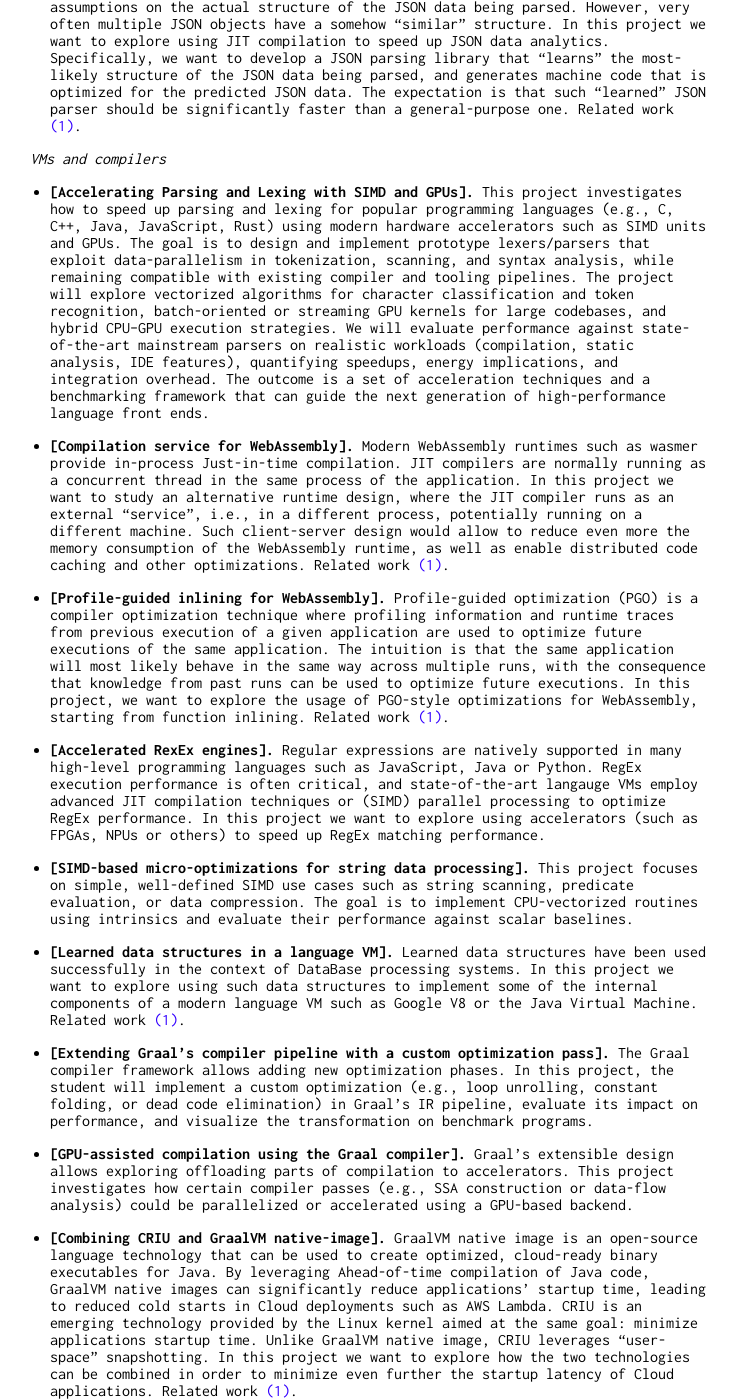
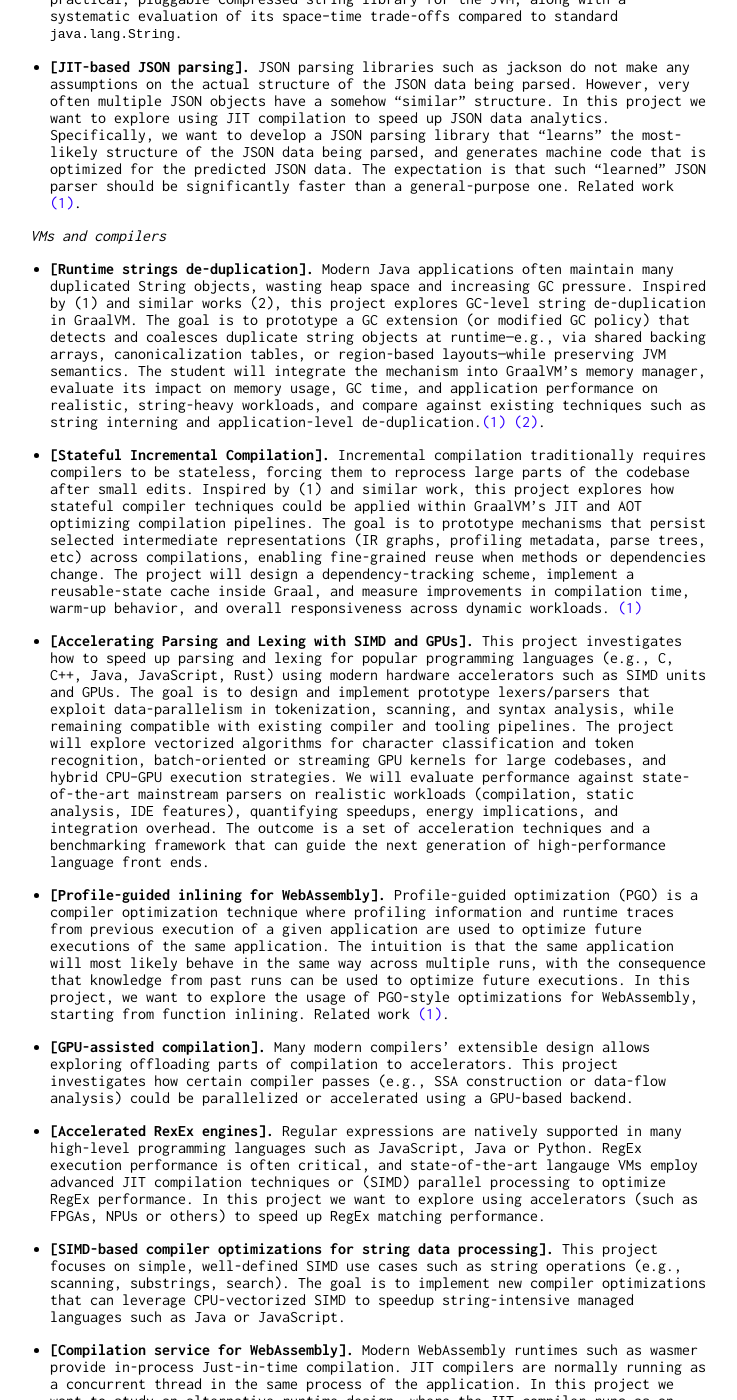
Before and after one commit to eleinadani/eleinadani.github.io, a Jekyll site: the page built from projects.md, in a window 1280 px wide and 1400 px high, scrolled down 1408 px. Shown: the whole window, without its empty margins (260-997 px from the left). Built offline with Jekyll 4.4.1, drawn with Linux system fonts in a browser that asks for light colours; our own code applies the rules of GitHub Pages for plain Markdown files; some of the changed text lies outside the part shown.

Commit message:
update projects

```diff
--- a/projects.md
+++ b/projects.md
@@ -10,6 +10,10 @@ My research interests are at the intersection of **Systems** and **Language runt
 
 All offered projects are challenging and require good systems programming and knowledge. I assume that at the Bachelor’s level you have taken (or you are familiar with some of the topics of) **Computer Organization**, **Advanced Systems Programming**, **Compiler Construction**, **Operating Systems**, and **Concurrency and Multithreading**. At the Master’s level, you have taken/or you are familiar with at least some of **Programming Large-Scale Parallel Systems**,  **Systems Seminar**, **Programming Multi-core and Many-core Systems**. Very good knowledge of Java, C, C++, Rust, or comparable languages is strongly recommended.
 
+#### Literature studies.
+
+Literature studies are often paired with a MSc thesis. In exceptional cases (e.g., a MSc thesis with industry) I am happy to supervise literature studies on all areas related to the BSc and MSc topics below.
+
 
 ### MSc-level projects.
 
@@ -19,12 +23,10 @@ _High performance data_
 
 * **[Parallel GPU-based data de-serialization].** Data de-serialization (e.g. of JSON data) remains a key bottleneck in many analytics workloads. This project investigates how to offload parsing to GPUs, implementing a prototype GPU-based parser for a popular data format (e.g., JSON) that can tokenize, structure, and analyze data in parallel, and comparing it against state-of-the-art CPU-based parsers.
 
-* **[NPU-assisted query execution].** Neural Processing Units (NPUs) are emerging hardware accelerators optimized for matrix operations. This project explores how to offload parts of query execution—such as joins or aggregations—to NPUs, leveraging their parallel computation model to accelerate analytical workloads.
+* **[NPU-assisted query execution].** Neural Processing Units (NPUs) are emerging hardware accelerators optimized for matrix operations. This project explores how to offload parts of query execution—such as joins or aggregations—to NPUs, leveraging their parallel computation model to accelerate analytical workloads. The project will target popular in-process database systems such as SQLlite or DuckDB.
 
-* **[Adaptive data encoding for Kafka streams].** The goal of this project is to develop an adaptive encoding framework for Kafka where the serialization format is chosen dynamically based on message characteristics (size, schema, or frequency). The student will design selection heuristics and evaluate trade-offs in latency and throughput.
-
-* **[SIMD acceleration for data analytics for Apache Spark].** Many data analytics operations such as filtering, aggregation, and string comparison can be vectorized using SIMD instructions. This project will explore how to exploit SIMD in Apache Spark SQL to speed up data processing kernels, and integrate them into a simple analytics pipeline.
-
+* **[Vectorized data analytics in Apache Spark SQL].** Recent versions of Java provide the Java Vector API, which enables portable and high-performance SIMD programming directly in Java. This project investigates how to integrate the Java Vector API into Spark’s query compilation pipeline, replacing scalar operators in generated code with vectorized implementations. The goal is to prototype end-to-end vectorized execution paths in Spark SQL and evaluate their performance benefits within a realistic analytics pipeline. [(1)](https://openjdk.org/jeps/448).
+[(2)](https://www.databricks.com/blog/2016/05/23/apache-spark-as-a-compiler-joining-a-billion-rows-per-second-on-a-laptop.html).
 
 * **[Adaptive SQL compilation in Apache Spark].** Data processing systems such as Apache Spark perform runtime JIT compilation of SQL to machine code. Such compilation is typically static: once compiled, the code is never modified. In this project we want to instead explore “dynamic” compilation techniques in the context of Apache Spark SQL. Related work [(1)](https://www.databricks.com/blog/2016/05/23/apache-spark-as-a-compiler-joining-a-billion-rows-per-second-on-a-laptop.html).
 
@@ -35,25 +37,26 @@ _High performance data_
 
 _VMs and compilers_
 
+* **[Runtime strings de-duplication].** Modern Java applications often maintain many duplicated String objects, wasting heap space and increasing GC pressure. Inspired by (1) and similar works (2), this project explores GC-level string de-duplication in GraalVM. The goal is to prototype a GC extension (or modified GC policy) that detects and coalesces duplicate string objects at runtime—e.g., via shared backing arrays, canonicalization tables, or region-based layouts—while preserving JVM semantics. The student will integrate the mechanism into GraalVM’s memory manager, evaluate its impact on memory usage, GC time, and application performance on realistic, string-heavy workloads, and compare against existing techniques such as string interning and application-level de-duplication.[(1)](https://dl-acm-org.vu-nl.idm.oclc.org/doi/10.1145/1449764.1449795) [(2)](https://mp7.watson.ibm.com/d2f57d950096a87e852575fa000a4345.html).
+
+* **[Stateful Incremental Compilation].** Incremental compilation traditionally requires compilers to be stateless, forcing them to reprocess large parts of the codebase after small edits. Inspired by (1) and similar work, this project explores how stateful compiler techniques could be applied within GraalVM’s JIT and AOT optimizing compilation pipelines. The goal is to prototype mechanisms that persist selected intermediate representations (IR graphs, profiling metadata, parse trees, etc) across compilations, enabling fine-grained reuse when methods or dependencies change. The project will design a dependency-tracking scheme, implement a reusable-state cache inside Graal, and measure improvements in compilation time, warm-up behavior, and overall responsiveness across dynamic workloads. [(1)](https://dl-acm-org.vu-nl.idm.oclc.org/doi/10.1109/CGO57630.2024.10444865)
 
 * **[Accelerating Parsing and Lexing with SIMD and GPUs].** This project investigates how to speed up parsing and lexing for popular programming languages (e.g., C, C++, Java, JavaScript, Rust) using modern hardware accelerators such as SIMD units and GPUs. The goal is to design and implement prototype lexers/parsers that exploit data-parallelism in tokenization, scanning, and syntax analysis, while remaining compatible with existing compiler and tooling pipelines. The project will explore vectorized algorithms for character classification and token recognition, batch-oriented or streaming GPU kernels for large codebases, and hybrid CPU–GPU execution strategies. We will evaluate performance against state-of-the-art mainstream parsers on realistic workloads (compilation, static analysis, IDE features), quantifying speedups, energy implications, and integration overhead. The outcome is a set of acceleration techniques and a benchmarking framework that can guide the next generation of high-performance language front ends.
 
-* **[Compilation service for WebAssembly].** Modern WebAssembly runtimes such as wasmer provide in-process Just-in-time compilation. JIT compilers are normally running as a concurrent thread in the same process of the application. In this project we want to study an alternative runtime design, where the JIT compiler runs as an external “service”, i.e., in a different process, potentially running on a different machine. Such client-server design would allow to reduce even more the memory consumption of the WebAssembly runtime, as well as enable distributed code caching and other optimizations. Related work [(1)](https://github.com/wasmerio/wasmer).
+* **[Profile-guided inlining for WebAssembly].** Profile-guided optimization (PGO) is a compiler optimization technique where profiling information and runtime traces from previous execution of a given application are used to optimize future executions of the same application. The intuition is that the same application will most likely behave in the same way across multiple runs, with the consequence that knowledge from past runs can be used to optimize future executions. In this project, we want to explore the usage of PGO-style optimizations for WebAssembly, starting from function inlining. Related work [(1)](https://go.dev/doc/pgo).
 
-* **[Profile-guided inlining for WebAssembly].** Profile-guided optimization (PGO) is a compiler optimization technique where profiling information and runtime traces from previous execution of a given application are used to optimize future executions of the same application. The intuition is that the same application will most likely behave in the same way across multiple runs, with the consequence that knowledge from past runs can be used to optimize future executions. In this project, we want to explore the usage of PGO-style optimizations for WebAssembly, starting from function inlining. Related work [(1)](https://go.dev/doc/pgo).
+* **[GPU-assisted compilation].** Many modern compilers' extensible design allows exploring offloading parts of compilation to accelerators. This project investigates how certain compiler passes (e.g., SSA construction or data-flow analysis) could be parallelized or accelerated using a GPU-based backend.
 
 * **[Accelerated RexEx engines].** Regular expressions are natively supported in many high-level programming languages such as JavaScript, Java or Python. RegEx execution performance is often critical, and state-of-the-art langauge VMs employ advanced JIT compilation techniques or (SIMD) parallel processing to optimize RegEx performance. In this project we want to explore using accelerators (such as FPGAs, NPUs or others) to speed up RegEx matching performance.
 
-* **[SIMD-based micro-optimizations for string data processing].** This project focuses on simple, well-defined SIMD use cases such as string scanning, predicate evaluation, or data compression. The goal is to implement CPU-vectorized routines using intrinsics and evaluate their performance against scalar baselines.
+* **[SIMD-based compiler optimizations for string data processing].** This project focuses on simple, well-defined SIMD use cases such as string operations (e.g., scanning, substrings, search). The goal is to implement new compiler optimizations that can leverage CPU-vectorized SIMD to speedup string-intensive managed languages such as Java or JavaScript.
 
-* **[Learned data structures in a language VM].** Learned data structures have been used successfully in the context of DataBase processing systems. In this project we want to explore using such data structures to implement some of the internal components of a modern language VM such as Google V8 or the Java Virtual Machine. Related work [(1)](https://arxiv.org/abs/1712.01208).
+* **[Compilation service for WebAssembly].** Modern WebAssembly runtimes such as wasmer provide in-process Just-in-time compilation. JIT compilers are normally running as a concurrent thread in the same process of the application. In this project we want to study an alternative runtime design, where the JIT compiler runs as an external “service”, i.e., in a different process, potentially running on a different machine. Such client-server design would allow to reduce even more the memory consumption of the WebAssembly runtime, as well as enable distributed code caching and other optimizations. Related work [(1)](https://github.com/wasmerio/wasmer).
 
+* **[CRIU for Native Image].** GraalVM native image is an open-source language technology that can be used to create optimized, cloud-ready binary executables for Java. By leveraging Ahead-of-time compilation of Java code, GraalVM native images can significantly reduce applications’ startup time, leading to reduced cold starts in Cloud deployments such as AWS Lambda. CRIU is an emerging technology provided by the Linux kernel aimed at the same goal: minimize applications startup time. Unlike GraalVM native image, CRIU leverages “user-space” snapshotting. In this project we want to explore how the two technologies can be combined in order to minimize even further the startup latency of Cloud applications. Related work [(1)](https://criu.org/Main_Page).
 
 * **[Extending Graal’s compiler pipeline with a custom optimization pass].** The Graal compiler framework allows adding new optimization phases. In this project, the student will implement a custom optimization (e.g., loop unrolling, constant folding, or dead code elimination) in Graal’s IR pipeline, evaluate its impact on performance, and visualize the transformation on benchmark programs.
 
-* **[GPU-assisted compilation using the Graal compiler].** Graal’s extensible design allows exploring offloading parts of compilation to accelerators. This project investigates how certain compiler passes (e.g., SSA construction or data-flow analysis) could be parallelized or accelerated using a GPU-based backend.
-
-* **[Combining CRIU and GraalVM native-image].** GraalVM native image is an open-source language technology that can be used to create optimized, cloud-ready binary executables for Java. By leveraging Ahead-of-time compilation of Java code, GraalVM native images can significantly reduce applications’ startup time, leading to reduced cold starts in Cloud deployments such as AWS Lambda. CRIU is an emerging technology provided by the Linux kernel aimed at the same goal: minimize applications startup time. Unlike GraalVM native image, CRIU leverages “user-space” snapshotting. In this project we want to explore how the two technologies can be combined in order to minimize even further the startup latency of Cloud applications. Related work [(1)](https://criu.org/Main_Page).
 
 
 ### BSc-level projects.
@@ -62,6 +65,8 @@ Depending on the topic, most of them can be extended to more challenging MSc-lev
 _High performance data_
 
 * **[Performance impact of serialization formats in Apache Kafka].** Apache Kafka supports multiple serialization formats such as Avro, Protocol Buffers, JSON, and MessagePack. This project investigates how the choice of serialization affects producer and consumer throughput, message latency, and CPU usage under different message sizes and workloads.
+
+* **[Adaptive data encoding for Kafka streams].** The goal of this project is to develop an adaptive encoding framework for Kafka where the serialization format is chosen dynamically based on message characteristics (size, schema, or frequency). The student will design selection heuristics and evaluate trade-offs in latency and throughput.
 
 * **[Monitoring and visualizing Kafka serialization performance].** This project focuses on developing a monitoring and visualization tool that measures serialization/deserialization overheads in Kafka pipelines. The student will instrument Kafka clients and build dashboards showing how data format, batch size, and schema evolution affect performance.
 
@@ -82,7 +87,8 @@ _VMs and compilers_
 
 * **[Performance analysis of SIMD support in WebAssembly].** SIMD instructions are at the core of modern data processing. For example, several data ingestion operations (e.g., importing data from a CSV file) requires UTF-8 validation: the input data needs to be analyzed (one character at a time) to ensure that the input text is valid. Parallel execution techniques can be employed to speed-up the validation of large text files. In this project, we want to explore the performance of existing WebAssembly runtimes in the context of SIMD execution, looking at common operations such as e.g. UTF-8 validation. The goal of the project is to implement multiple SIMD-based data processing  techniques targeting WebAssembly (either in WebAssembly itself, or by leveraging emscripten or alternative WASM compilers), to assess the current performance of WebAssembly in such Data-parallel operations. Related work [(1)](https://github.com/WebAssembly/simd/blob/main/proposals/simd/SIMD.md) [(2)](https://arxiv.org/abs/2010.03090).
 
-* **[Dynamic program analysis for WebAssembly].** WebAssembly is increasingly used beyond the browser, yet its runtime behavior remains less understood. This project will design a dynamic analysis tool for WebAssembly programs (e.g., to measure memory access, function calls, or execution time) and apply it to benchmark programs compiled from C/C++ or Rust.
+
+* **[Dynamic program analysis for WebAssembly].** WebAssembly is increasingly used beyond the browser, yet its runtime behavior remains less understood. This project will study and analyize existing dynamic analysis tools for WebAssembly programs (e.g., to measure memory access, function calls, or execution time) and apply them to benchmark programs compiled from C/C++ or Rust.
 
 * **[Performance analysis of the Java Vector API].** for JSON data processing applications. Upcoming versions of the Java language will feature built-in support for SIMD programming. Simdjson is one of the most popular high-performance JSON processing libraries; it is implemented in highly-optimized C code, and leverages advanced SIMD instructions to perform data de-serialization in parallel. Achieving similar performance using a managed programming language such as Java would be simply impossible without access to SIMD parallelism. The recently-introduced Java Vector API promises to bring high-performance SIMD parallel programming to the Java language. In this project we want to explore the usage of such a new API in the context of JSON data processing. In particular, the goal of the project is to implement the simdjson library using the new Java Vector API, and assess its performance profile compared against the native, highly-optimized simdjson implementation. Related work [(1)](https://github.com/simdjson/simdjson) [(2)](https://openjdk.org/jeps/460).
 
@@ -90,9 +96,6 @@ _VMs and compilers_
 
 
 
-#### Literature studies.
-
-Literature studies are often paired with a MSc thesis. In exceptional cases (e.g., a MSc thesis with industry) I am happy to supervise literature studies on all areas related to the BSc and MSc topics above.
 
 
 #### Past projects.
```
